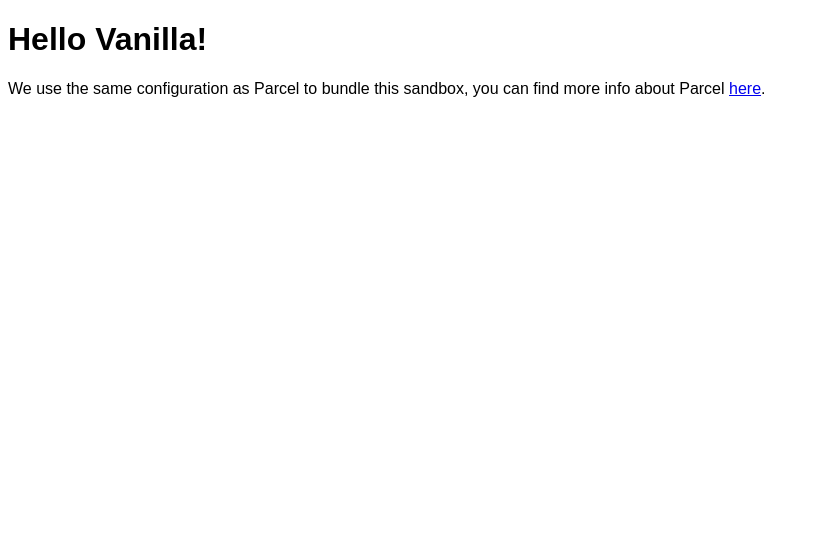
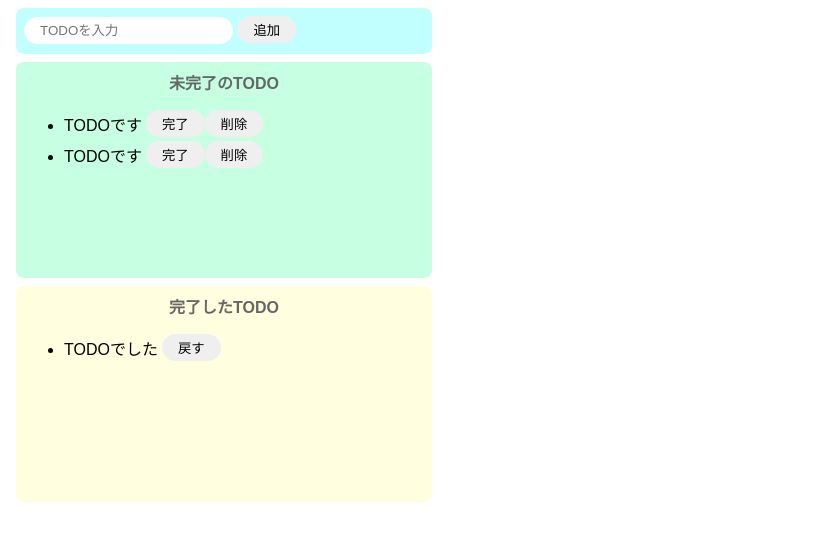
Before and after one commit to takuminkmr/vanilla-todo, a website built with Parcel: page index.html in a window 1280 px wide. Shown: the whole page, without its empty margins (0-819 px from the left). Built offline with nearby package versions, Linux system fonts and the light colour scheme.

Commit message:
生のJavascriptでTODOアプリを作ろうとしても難しくてできない！

```diff
--- a/index.html
+++ b/index.html
@@ -1,16 +1,40 @@
 <!DOCTYPE html>
 <html>
+  <head>
+    <title>Vanilla-ToDo</title>
+    <meta charset="UTF-8" />
+  </head>
 
-<head>
-	<title>Parcel Sandbox</title>
-	<meta charset="UTF-8" />
-</head>
+  <body>
+    <div class="input-area">
+      <input id="add-text" placeholder="TODOを入力" />
+      <button id="add-button">追加</button>
+    </div>
+    <div class="incomplete-area">
+      <p class="title">未完了のTODO</p>
+      <ul id="incomplete-list">
+        <div class="list-row">
+          <li>TODOです</li>
+          <button>完了</button>
+          <button>削除</button>
+        </div>
+        <div class="list-row">
+          <li>TODOです</li>
+          <button>完了</button>
+          <button>削除</button>
+        </div>
+      </ul>
+    </div>
+    <div class="complete-area">
+      <p class="title">完了したTODO</p>
+      <ul id="complete-list">
+        <div class="list-row">
+          <li>TODOでした</li>
+          <button>戻す</button>
+        </div>
+      </ul>
+    </div>
 
-<body>
-	<div id="app"></div>
-
-	<script src="src/index.js">
-	</script>
-</body>
-
+    <script src="src/index.js"></script>
+  </body>
 </html>
--- a/src/index.js
+++ b/src/index.js
@@ -1,10 +1,97 @@
 import "./styles.css";
 
-document.getElementById("app").innerHTML = `
-<h1>Hello Vanilla!</h1>
-<div>
-  We use the same configuration as Parcel to bundle this sandbox, you can find more
-  info about Parcel
-  <a href="https://parceljs.org" target="_blank" rel="noopener noreferrer">here</a>.
-</div>
-`;
+// 難しくてとても作れない！！
+const onClickAdd = () => {
+  // TODOを入力する
+  const inputText = document.getElementById("add-text").value;
+  document.getElementById("add-text").value = "";
+
+  // TODOのひとまとまりのdivを生成する
+  const div = document.createElement("div");
+  div.className = "list-row";
+
+  // TODOの内容を生成する
+  const li = document.createElement("li");
+  li.innerText = inputText;
+
+  // 完了ボタンを生成する
+  const completeButton = document.createElement("button");
+  completeButton.innerText = "完了";
+
+  // 完了ボタンにクリックイベントを実装する
+  completeButton.addEventListener("click", () => {
+    // 完了ボタンの親要素を取得する
+    const completeTarget = completeButton.parentNode;
+
+    // 未完了のTODOから削除する
+    document.getElementById("incomplete-list").removeChild(completeTarget);
+
+    // TODOの内容を取得する
+    const text = completeTarget.firstElementChild.innerText;
+
+    // TODOのひとまとまりのdivの中身を空にする
+    completeTarget.textContent = null;
+
+    // TODOの内容を生成する
+    const li = document.createElement("li");
+    li.innerText = text;
+
+    // 戻るボタンを生成する
+    const backButton = document.createElement("button");
+    backButton.innerText = "戻す";
+
+    // 戻るボタンにクリックイベントを実装する
+    backButton.addEventListener("click", () => {
+      // 戻るボタンの親要素を取得する
+      const todo = backButton.parentNode;
+
+      // 完了したTODOから削除する
+      document.getElementById("complete-list").removeChild(todo);
+
+      // TODOの内容を取得する
+      const text = todo.firstElementChild.innerText;
+
+      // TODOのひとまとまりのdivの中身を空にする
+      todo.textContent = null;
+
+      // TODOの内容を生成する
+      const li = document.createElement("li");
+      li.innerText = text;
+
+      // 完了ボタンを生成する
+      const completeButton = document.createElement("button");
+      completeButton.innerText = "完了";
+
+      // 削除ボタンを生成する
+      const deleteButton = document.createElement("button");
+      deleteButton.innerText = "削除";
+      deleteButton.addEventListener("click", () => {
+        const deleteTarget = deleteButton.parentNode;
+        document.getElementById("incomplete-list").removeChild(deleteTarget);
+      });
+    });
+
+    completeTarget.appendChild(li);
+    completeTarget.appendChild(backButton);
+
+    document.getElementById("complete-list").appendChild(completeTarget);
+  });
+
+  // 削除ボタンを生成する
+  const deleteButton = document.createElement("button");
+  deleteButton.innerText = "削除";
+  deleteButton.addEventListener("click", () => {
+    const deleteTarget = deleteButton.parentNode;
+    document.getElementById("incomplete-list").removeChild(deleteTarget);
+  });
+
+  div.appendChild(li);
+  div.appendChild(completeButton);
+  div.appendChild(deleteButton);
+
+  document.getElementById("incomplete-list").appendChild(div);
+};
+
+document
+  .getElementById("add-button")
+  .addEventListener("click", () => onClickAdd());
--- a/src/styles.css
+++ b/src/styles.css
@@ -1,3 +1,65 @@
 body {
   font-family: sans-serif;
 }
+
+input {
+  border-radius: 16px;
+  border: none;
+  padding: 6px 16px;
+  outline: none;
+}
+
+button {
+  border-radius: 16px;
+  border: none;
+  padding: 4px 16px;
+}
+button:hover {
+  background-color: #ff7fff;
+  color: #fff;
+  cursor: pointer;
+}
+
+li {
+  margin-right: 4px;
+}
+
+.input-area {
+  background-color: #c1ffff;
+  width: 400px;
+  height: 30px;
+  padding: 8px;
+  margin: 8px;
+  border-radius: 8px;
+}
+
+.incomplete-area {
+  background-color: #c6ffe2;
+  width: 400px;
+  min-height: 200px;
+  padding: 8px;
+  margin: 8px;
+  border-radius: 8px;
+}
+
+.complete-area {
+  background-color: #ffffe0;
+  width: 400px;
+  min-height: 200px;
+  padding: 8px;
+  margin: 8px;
+  border-radius: 8px;
+}
+
+.title {
+  text-align: center;
+  margin-top: 0;
+  font-weight: bold;
+  color: #666;
+}
+
+.list-row {
+  display: flex;
+  align-items: center;
+  padding-bottom: 4px;
+}
```
